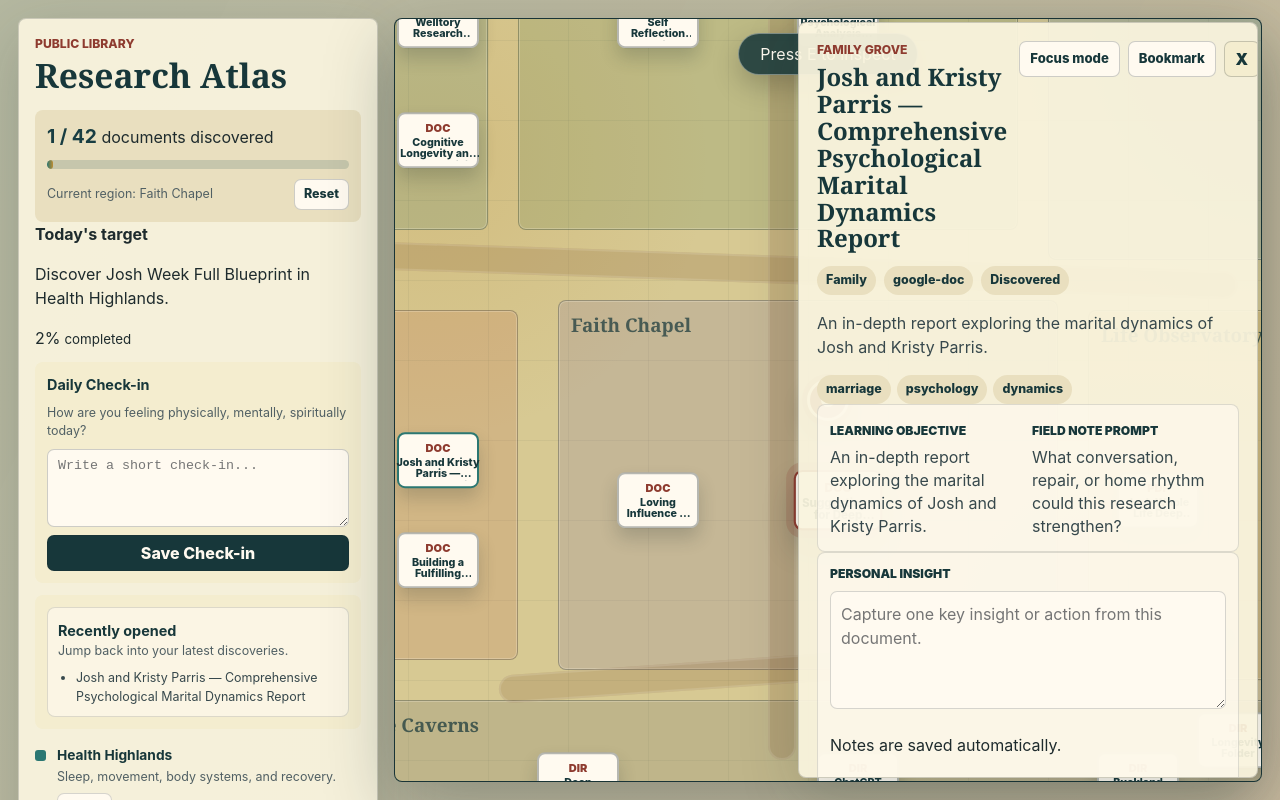
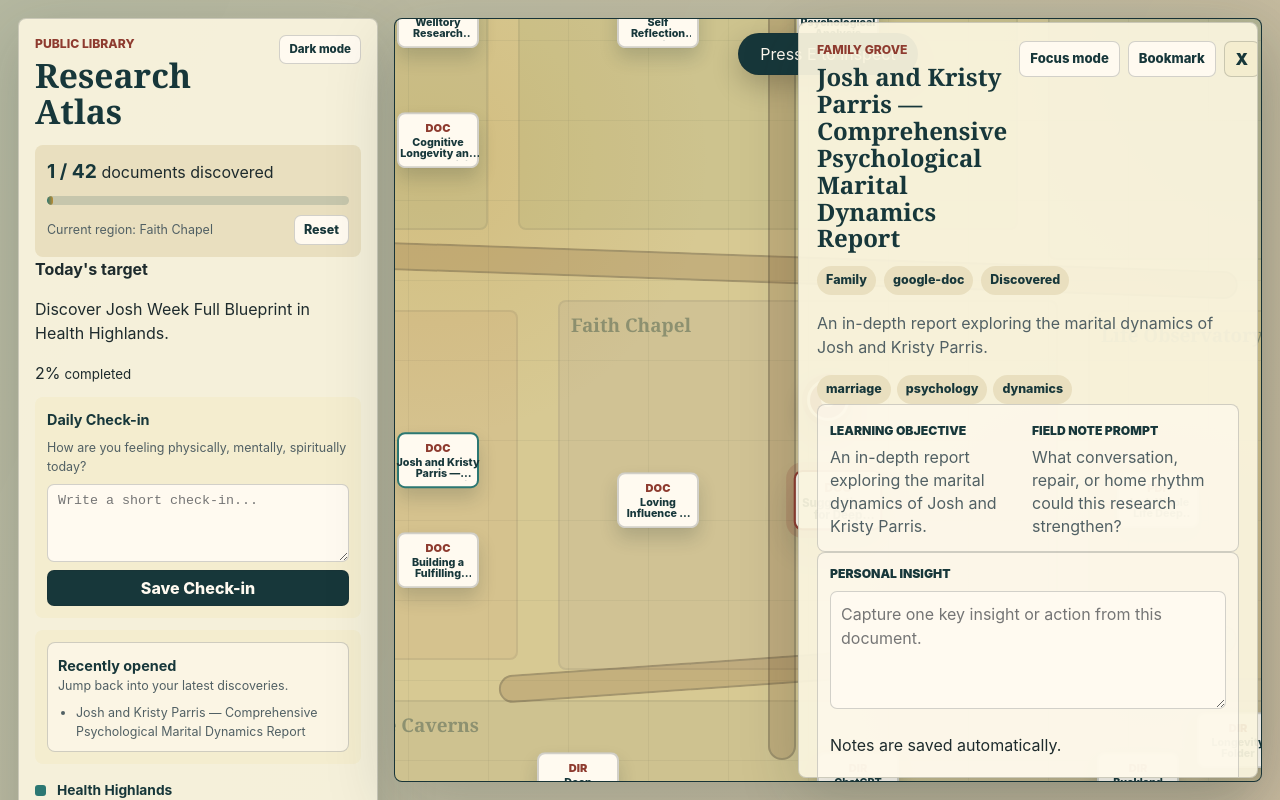
Before and after one commit to joshualparris/ResearchAtlas, a React (Vite) app: page / in a window 1280 px wide. Both pictures are taken after a click on the button 438 px from the left and 460 px from the top of the page. Shown: the top 800 px of the page. Built offline with nearby package versions, Linux system fonts and the light colour scheme.

Commit message:
feat: add light/dark mode toggle and update documentation with SWOT analysis

```diff
--- a/src/App.tsx
+++ b/src/App.tsx
@@ -18,10 +18,25 @@ const DISCOVERED_STORAGE_KEY = "research-atlas.discovered.v1";
 const BOOKMARK_STORAGE_KEY = "research-atlas.bookmarks.v1";
 const RECENT_VIEWS_STORAGE_KEY = "research-atlas.recent-views.v1";
 const CHECKIN_STORAGE_KEY = "research-atlas.checkin.v1";
+const THEME_STORAGE_KEY = "research-atlas.theme.v1";
 const REVIEW_DUE_DAYS = 7;
 const PLAYER_SPEED = 265;
 const INSPECT_DISTANCE = 105;
 const STARTING_POSITION: PlayerPosition = { x: 900, y: 600 };
+
+type ThemeMode = "light" | "dark";
+
+function loadThemeMode() {
+  try {
+    const stored = window.localStorage.getItem(THEME_STORAGE_KEY);
+    if (stored === "dark" || stored === "light") {
+      return stored as ThemeMode;
+    }
+    return window.matchMedia("(prefers-color-scheme: dark)").matches ? "dark" : "light";
+  } catch {
+    return "light" as ThemeMode;
+  }
+}
 
 type RecentView = {
   id: string;
@@ -119,6 +134,7 @@ export default function App() {
   const [player, setPlayer] = useState<PlayerPosition>(STARTING_POSITION);
   const [selectedDocument, setSelectedDocument] = useState<ResearchDocument | null>(null);
   const [focusMode, setFocusMode] = useState(false);
+  const [themeMode, setThemeMode] = useState<ThemeMode>(() => loadThemeMode());
   const [discoveredIds, setDiscoveredIds] = useState<Set<string>>(() => loadDiscoveredIds());
   const [bookmarkIds, setBookmarkIds] = useState<Set<string>>(() => loadBookmarkIds());
   const [recentViews, setRecentViews] = useState<RecentView[]>(() => loadRecentViews());
@@ -372,6 +388,19 @@ export default function App() {
     touchVectorRef.current = { x: 0, y: 0 };
   };
 
+  useEffect(() => {
+    try {
+      window.localStorage.setItem(THEME_STORAGE_KEY, themeMode);
+    } catch {
+      // ignore localStorage errors
+    }
+    document.documentElement.classList.toggle("dark", themeMode === "dark");
+  }, [themeMode]);
+
+  const toggleThemeMode = () => {
+    setThemeMode((current) => (current === "dark" ? "light" : "dark"));
+  };
+
   const jumpToRegion = (region: string) => {
     const zone = regionZones.find((item) => item.region === region);
     if (!zone) return;
@@ -537,6 +566,8 @@ export default function App() {
               currentRegion={currentRegion}
               onJumpToRegion={jumpToRegion}
               onResetProgress={resetDiscovered}
+              themeMode={themeMode}
+              onThemeToggle={toggleThemeMode}
               checkIn={checkIn}
               onCheckInChange={setCheckIn}
               onCheckInSave={() => saveCheckIn(checkIn)}
--- a/src/components/AtlasSidebar.tsx
+++ b/src/components/AtlasSidebar.tsx
@@ -23,6 +23,8 @@ type BookmarkInfo = {
   title: string;
 };
 
+type ThemeMode = "light" | "dark";
+
 type AtlasSidebarProps = {
   discoveredCount: number;
   totalCount: number;
@@ -32,6 +34,8 @@ type AtlasSidebarProps = {
   currentRegion: string;
   onJumpToRegion: (region: string) => void;
   onResetProgress: () => void;
+  themeMode: ThemeMode;
+  onThemeToggle: () => void;
   checkIn: string;
   onCheckInChange: (value: string) => void;
   onCheckInSave: () => void;
@@ -50,6 +54,8 @@ export function AtlasSidebar({
   currentRegion,
   onJumpToRegion,
   onResetProgress,
+  themeMode,
+  onThemeToggle,
   checkIn,
   onCheckInChange,
   onCheckInSave,
@@ -61,8 +67,13 @@ export function AtlasSidebar({
   return (
     <aside className="atlas-sidebar" aria-label="Research Atlas status">
       <div className="atlas-sidebar__title">
-        <p className="eyebrow">Public Library</p>
-        <h1>Research Atlas</h1>
+        <div>
+          <p className="eyebrow">Public Library</p>
+          <h1>Research Atlas</h1>
+        </div>
+        <button className="theme-toggle-button" type="button" onClick={onThemeToggle}>
+          {themeMode === "dark" ? "Light mode" : "Dark mode"}
+        </button>
       </div>
 
       <div className="progress-card" aria-label="Discovery progress">
--- a/src/styles.css
+++ b/src/styles.css
@@ -1,17 +1,54 @@
 :root {
+  --color-text: #1e2b2d;
+  --color-bg: #d8d1b3;
+  --color-bg-gradient: linear-gradient(115deg, rgba(39, 85, 87, 0.2), rgba(183, 93, 65, 0.18));
+  --color-surface: rgba(249, 244, 221, 0.94);
+  --color-surface-elevated: rgba(255, 250, 240, 0.62);
+  --color-card-bg: #e9dfbf;
+  --color-card-inner: #f4edcf;
+  --color-input-bg: #fffaf0;
+  --color-primary: #8e3b2f;
+  --color-secondary: #17373a;
+  --color-text-muted: #516064;
+  --color-border: rgba(30, 43, 45, 0.2);
+  --color-shadow: rgba(22, 42, 44, 0.18);
+  --map-bg: #d7c993;
+  --map-grid: rgba(30, 43, 45, 0.16);
+  --road-bg: rgba(126, 86, 48, 0.22);
+
   color-scheme: light;
   font-family:
     Inter, ui-sans-serif, system-ui, -apple-system, BlinkMacSystemFont, "Segoe UI",
     sans-serif;
   line-height: 1.5;
   font-weight: 400;
-  color: #1e2b2d;
-  background: #d8d1b3;
+  color: var(--color-text);
+  background: var(--color-bg);
   font-synthesis: none;
   text-rendering: optimizeLegibility;
   -webkit-font-smoothing: antialiased;
   -moz-osx-font-smoothing: grayscale;
   letter-spacing: 0;
+}
+
+:root.dark {
+  --color-text: #e0e7e8;
+  --color-bg: #1a1f20;
+  --color-bg-gradient: linear-gradient(115deg, rgba(20, 40, 42, 0.8), rgba(60, 30, 20, 0.7));
+  --color-surface: rgba(30, 40, 42, 0.94);
+  --color-surface-elevated: rgba(45, 55, 58, 0.8);
+  --color-card-bg: #2a3538;
+  --color-card-inner: #242d30;
+  --color-input-bg: #1e2527;
+  --color-primary: #b75d41;
+  --color-secondary: #4a9ba1;
+  --color-text-muted: #a1b0b4;
+  --color-border: rgba(255, 255, 255, 0.15);
+  --color-shadow: rgba(0, 0, 0, 0.4);
+  --map-bg: #1e2527;
+  --map-grid: rgba(255, 255, 255, 0.05);
+  --road-bg: rgba(255, 255, 255, 0.05);
+  color-scheme: dark;
 }
 
 * {
@@ -43,8 +80,8 @@ button {
   min-height: 100vh;
   padding: 18px;
   background:
-    linear-gradient(115deg, rgba(39, 85, 87, 0.2), rgba(183, 93, 65, 0.18)),
-    #d8d1b3;
+    var(--color-bg-gradient),
+    var(--color-bg);
 }
 
 .app-layout {
@@ -69,10 +106,10 @@ button {
 .search-panel,
 .document-panel,
 .list-view {
-  border: 1px solid rgba(30, 43, 45, 0.2);
+  border: 1px solid var(--color-border);
   border-radius: 8px;
-  background: rgba(249, 244, 221, 0.94);
-  box-shadow: 0 18px 60px rgba(22, 42, 44, 0.18);
+  background: var(--color-surface);
+  box-shadow: 0 18px 60px var(--color-shadow);
 }
 
 .atlas-sidebar,
@@ -80,17 +117,35 @@ button {
   padding: 16px;
 }
 
+.atlas-sidebar__title {
+  display: flex;
+  justify-content: space-between;
+  align-items: flex-start;
+  gap: 12px;
+}
+
 .atlas-sidebar__title h1 {
   margin: 0;
-  color: #17373a;
+  color: var(--color-secondary);
   font-family: Georgia, "Times New Roman", serif;
   font-size: 2.1rem;
   line-height: 1.05;
 }
 
+.theme-toggle-button {
+  border: 1px solid var(--color-border);
+  border-radius: 7px;
+  padding: 5px 9px;
+  color: var(--color-secondary);
+  background: var(--color-input-bg);
+  font-size: 0.72rem;
+  font-weight: 800;
+  white-space: nowrap;
+}
+
 .eyebrow {
   margin: 0 0 5px;
-  color: #8e3b2f;
+  color: var(--color-primary);
   font-size: 0.76rem;
   font-weight: 800;
   letter-spacing: 0;
@@ -101,11 +156,11 @@ button {
   margin-top: 16px;
   padding: 12px;
   border-radius: 8px;
-  background: #e9dfbf;
+  background: var(--color-card-bg);
 }
 
 .progress-card strong {
-  color: #183d42;
+  color: var(--color-secondary);
   font-size: 1.2rem;
 }
 
@@ -131,16 +186,16 @@ button {
   align-items: center;
   justify-content: space-between;
   margin-top: 10px;
-  color: #516064;
+  color: var(--color-text-muted);
   font-size: 0.78rem;
 }
 
 .progress-card__footer button {
-  border: 1px solid rgba(30, 43, 45, 0.22);
+  border: 1px solid var(--color-border);
   border-radius: 7px;
   padding: 5px 9px;
-  color: #17373a;
-  background: #fffaf0;
+  color: var(--color-secondary);
+  background: var(--color-input-bg);
   font-size: 0.78rem;
   font-weight: 800;
 }
@@ -152,38 +207,38 @@ button {
   margin-top: 12px;
   border-radius: 8px;
   padding: 12px;
-  background: #f4edcf;
+  background: var(--color-card-inner);
 }
 
 .sidebar-checkin strong,
 .suggestion-card strong {
-  color: #17373a;
+  color: var(--color-secondary);
   font-size: 0.9rem;
 }
 
 .sidebar-checkin p,
 .suggestion-card p {
   margin: 0;
-  color: #516064;
+  color: var(--color-text-muted);
   font-size: 0.78rem;
 }
 
 .sidebar-checkin textarea {
   width: 100%;
   resize: vertical;
-  border: 1px solid rgba(30, 43, 45, 0.22);
+  border: 1px solid var(--color-border);
   border-radius: 7px;
   padding: 8px 10px;
-  color: #1e2b2d;
-  background: #fffaf0;
+  color: var(--color-text);
+  background: var(--color-input-bg);
 }
 
 .sidebar-checkin button {
   min-height: 36px;
-  border: 1px solid rgba(30, 43, 45, 0.22);
+  border: 1px solid var(--color-border);
   border-radius: 7px;
-  color: #fffaf0;
-  background: #17373a;
+  color: var(--color-input-bg);
+  background: var(--color-secondary);
   font-weight: 800;
 }
 
@@ -194,10 +249,10 @@ button {
 }
 
 .suggestion-card {
-  border: 1px solid rgba(30, 43, 45, 0.14);
+  border: 1px solid var(--color-border);
   border-radius: 8px;
   padding: 10px;
-  background: rgba(255, 250, 240, 0.62);
+  background: var(--color-surface-elevated);
 }
 
 .suggestion-card + .suggestion-card {
@@ -209,14 +264,14 @@ button {
   gap: 5px;
   margin: 8px 0 0;
   padding-left: 18px;
-  color: #37484c;
+  color: var(--color-text-muted);
   font-size: 0.78rem;
 }
 
 .suggestion-card button {
   border: 0;
   padding: 0;
-  color: #17373a;
+  color: var(--color-secondary);
   text-align: left;
   text-decoration: underline;
   text-underline-offset: 2px;
@@ -272,24 +327,24 @@ button {
 
 .region-legend strong {
   display: block;
-  color: #17373a;
+  color: var(--color-secondary);
   font-size: 0.86rem;
 }
 
 .region-legend p {
   margin: 2px 0 0;
-  color: #516064;
+  color: var(--color-text-muted);
   font-size: 0.78rem;
 }
 
 .region-legend button {
   min-height: 30px;
   margin-top: 6px;
-  border: 1px solid rgba(30, 43, 45, 0.18);
+  border: 1px solid var(--color-border);
   border-radius: 7px;
   padding: 4px 8px;
-  color: #17373a;
-  background: #fffaf0;
+  color: var(--color-secondary);
+  background: var(--color-input-bg);
   font-size: 0.76rem;
   font-weight: 800;
 }
@@ -306,10 +361,10 @@ button {
 .primary-button,
 .icon-button,
 .touch-controls button {
-  border: 1px solid rgba(30, 43, 45, 0.22);
+  border: 1px solid var(--color-border);
   border-radius: 7px;
-  color: #17373a;
-  background: #f4edcf;
+  color: var(--color-secondary);
+  background: var(--color-card-inner);
 }
 
 .view-toggle button,
@@ -322,27 +377,27 @@ button {
 .view-toggle button.is-active,
 .category-filter button.is-active,
 .list-card__actions button.is-saved {
-  color: #fffaf0;
-  border-color: #17373a;
-  background: #17373a;
+  color: var(--color-input-bg);
+  border-color: var(--color-secondary);
+  background: var(--color-secondary);
 }
 
 .search-panel__field {
   display: grid;
   gap: 6px;
   margin-top: 14px;
-  color: #17373a;
+  color: var(--color-secondary);
   font-weight: 800;
 }
 
 .search-panel__field input {
   width: 100%;
   min-height: 42px;
-  border: 1px solid rgba(30, 43, 45, 0.25);
+  border: 1px solid var(--color-border);
   border-radius: 7px;
   padding: 9px 11px;
-  color: #1e2b2d;
-  background: #fffaf0;
+  color: var(--color-text);
+  background: var(--color-input-bg);
 }
 
 .category-filter {
@@ -362,22 +417,22 @@ button {
   display: flex;
   align-items: center;
   justify-content: space-between;
-  color: #17373a;
+  color: var(--color-secondary);
 }
 
 .trail-filter button {
-  border: 1px solid rgba(30, 43, 45, 0.18);
+  border: 1px solid var(--color-border);
   border-radius: 7px;
   padding: 8px 10px;
-  color: #17373a;
+  color: var(--color-secondary);
   text-align: left;
-  background: #fffaf0;
+  background: var(--color-input-bg);
 }
 
 .trail-filter button.is-active {
-  color: #fffaf0;
-  border-color: #17373a;
-  background: #17373a;
+  color: var(--color-input-bg);
+  border-color: var(--color-secondary);
+  background: var(--color-secondary);
 }
 
 .trail-filter span,
@@ -394,7 +449,7 @@ button {
 
 .search-panel__count {
   margin: 12px 0 0;
-  color: #516064;
+  color: var(--color-text-muted);
   font-size: 0.86rem;
 }
 
@@ -403,10 +458,10 @@ button {
   height: calc(100vh - 36px);
   min-height: 620px;
   overflow: hidden;
-  border: 1px solid rgba(30, 43, 45, 0.28);
+  border: 1px solid var(--color-border);
   border-radius: 8px;
-  background: #17373a;
-  box-shadow: 0 24px 70px rgba(22, 42, 44, 0.3);
+  background: var(--color-secondary);
+  box-shadow: 0 24px 70px var(--color-shadow);
 }
 
 .map-prompt {
@@ -417,11 +472,11 @@ button {
   transform: translateX(-50%);
   min-width: 180px;
   padding: 8px 12px;
-  border: 1px solid rgba(255, 250, 240, 0.4);
+  border: 1px solid var(--color-border);
   border-radius: 999px;
-  color: #fffaf0;
+  color: var(--color-input-bg);
   text-align: center;
-  background: rgba(23, 55, 58, 0.86);
+  background: var(--color-secondary);
   box-shadow: 0 10px 28px rgba(0, 0, 0, 0.22);
 }
 
@@ -440,7 +495,7 @@ button {
     radial-gradient(circle at 28% 30%, rgba(191, 141, 50, 0.2), transparent 18%),
     radial-gradient(circle at 75% 20%, rgba(47, 103, 148, 0.18), transparent 20%),
     radial-gradient(circle at 68% 72%, rgba(111, 94, 168, 0.18), transparent 22%),
-    #d7c993;
+    var(--map-bg);
 }
 
 .map-grid {
@@ -448,24 +503,25 @@ button {
   inset: 0;
   opacity: 0.32;
   background-image:
-    linear-gradient(rgba(30, 43, 45, 0.16) 1px, transparent 1px),
-    linear-gradient(90deg, rgba(30, 43, 45, 0.16) 1px, transparent 1px);
+    linear-gradient(var(--map-grid) 1px, transparent 1px),
+    linear-gradient(90deg, var(--map-grid) 1px, transparent 1px);
   background-size: 80px 80px;
 }
 
 .region-zone {
   position: absolute;
-  border: 1px solid rgba(30, 43, 45, 0.28);
+  border: 1px solid var(--color-border);
   border-radius: 8px;
-  background: rgba(244, 237, 207, 0.38);
-  box-shadow: inset 0 0 0 1px rgba(255, 250, 240, 0.22);
+  background: var(--color-card-inner);
+  opacity: 0.38;
+  box-shadow: inset 0 0 0 1px var(--color-border);
 }
 
 .region-zone span {
   position: absolute;
   top: 10px;
   left: 12px;
-  color: rgba(23, 55, 58, 0.72);
+  color: var(--color-secondary);
   font-family: Georgia, "Times New Roman", serif;
   font-size: 1.18rem;
   font-weight: 800;
@@ -503,8 +559,8 @@ button {
   position: absolute;
   height: 28px;
   border-radius: 999px;
-  background: rgba(126, 86, 48, 0.22);
-  box-shadow: inset 0 0 0 2px rgba(255, 250, 240, 0.12);
+  background: var(--road-bg);
+  box-shadow: inset 0 0 0 2px var(--color-border);
 }
 
 .atlas-road--one {
@@ -535,8 +591,8 @@ button {
   height: 42px;
   border-radius: 50%;
   transform: translate(-50%, -50%);
-  border: 3px solid #fffaf0;
-  background: #8e3b2f;
+  border: 3px solid var(--color-input-bg);
+  background: var(--color-primary);
   box-shadow:
     0 0 0 5px rgba(142, 59, 47, 0.28),
     0 12px 24px rgba(0, 0, 0, 0.28);
@@ -547,7 +603,7 @@ button {
   height: 14px;
   margin: 11px auto 0;
   border-radius: 50%;
-  background: #fffaf0;
+  background: var(--color-input-bg);
 }
 
 .document-object {
@@ -559,12 +615,12 @@ button {
   min-height: 54px;
   padding: 6px;
   transform: translate(-50%, -50%);
-  border: 2px solid rgba(30, 43, 45, 0.32);
+  border: 2px solid var(--color-border);
   border-radius: 8px;
-  color: #17373a;
+  color: var(--color-secondary);
   text-align: center;
-  background: #fffaf0;
-  box-shadow: 0 10px 18px rgba(30, 43, 45, 0.2);
+  background: var(--color-input-bg);
+  box-shadow: 0 10px 18px var(--color-shadow);
   transition:
     transform 120ms ease,
     box-shadow 120ms ease,
@@ -574,8 +630,8 @@ button {
 .document-object:hover,
 .document-object--near {
   transform: translate(-50%, -50%) scale(1.08);
-  border-color: #8e3b2f;
-  box-shadow: 0 0 0 7px rgba(142, 59, 47, 0.18), 0 15px 28px rgba(30, 43, 45, 0.26);
+  border-color: var(--color-primary);
+  box-shadow: 0 0 0 7px rgba(142, 59, 47, 0.18), 0 15px 28px var(--color-shadow);
 }
 
 .document-object--discovered {
@@ -584,7 +640,7 @@ button {
 
 .document-object__type {
   display: block;
-  color: #8e3b2f;
+  color: var(--color-primary);
   font-size: 0.69rem;
   font-weight: 900;
 }
@@ -592,7 +648,7 @@ button {
 .document-object__title {
   display: -webkit-box;
   overflow: hidden;
-  color: #17373a;
+  color: var(--color-secondary);
   font-size: 0.67rem;
   font-weight: 800;
   line-height: 1.08;
@@ -641,7 +697,7 @@ button {
 .document-panel h2,
 .list-card h2 {
   margin: 0;
-  color: #17373a;
+  color: var(--color-secondary);
   font-family: Georgia, "Times New Roman", serif;
   line-height: 1.12;
 }
@@ -655,11 +711,11 @@ button {
 
 .secondary-button {
   min-height: 36px;
-  border: 1px solid rgba(30, 43, 45, 0.22);
+  border: 1px solid var(--color-border);
   border-radius: 7px;
   padding: 6px 10px;
-  color: #17373a;
-  background: #fffaf0;
+  color: var(--color-secondary);
+  background: var(--color-input-bg);
   font-size: 0.82rem;
   font-weight: 800;
 }
@@ -679,24 +735,24 @@ button {
   min-height: 28px;
   border-radius: 999px;
   padding: 5px 9px;
-  color: #17373a;
-  background: #e9dfbf;
+  color: var(--color-secondary);
+  background: var(--color-card-bg);
   font-size: 0.78rem;
   font-weight: 800;
 }
 
 .document-panel__summary {
-  color: #37484c;
+  color: var(--color-text-muted);
 }
 
 .document-panel__goal,
 .document-panel__note {
   display: grid;
   gap: 8px;
-  border: 1px solid rgba(30, 43, 45, 0.14);
+  border: 1px solid var(--color-border);
   border-radius: 8px;
   padding: 12px;
-  background: rgba(255, 250, 240, 0.62);
+  background: var(--color-surface-elevated);
 }
 
 .document-panel__goal {
@@ -705,7 +761,7 @@ button {
 
 .document-panel__goal strong,
 .document-panel__note label {
-  color: #17373a;
+  color: var(--color-secondary);
   font-size: 0.76rem;
   font-weight: 900;
   text-transform: uppercase;
@@ -713,23 +769,23 @@ button {
 
 .document-panel__goal p {
   margin: 5px 0 0;
-  color: #37484c;
+  color: var(--color-text-muted);
   line-height: 1.45;
 }
 
 .document-panel__note textarea {
   min-height: 92px;
   resize: vertical;
-  border: 1px solid rgba(30, 43, 45, 0.18);
+  border: 1px solid var(--color-border);
   border-radius: 7px;
   padding: 10px;
-  color: #17373a;
-  background: #fffaf0;
+  color: var(--color-text);
+  background: var(--color-input-bg);
   font: inherit;
 }
 
 .document-panel__note textarea:focus {
-  outline: 2px solid rgba(142, 59, 47, 0.28);
+  outline: 2px solid var(--color-primary);
   outline-offset: 2px;
 }
 
@@ -746,9 +802,9 @@ button {
   width: 100%;
   min-height: 44px;
   margin-top: 16px;
-  color: #fffaf0;
+  color: var(--color-input-bg);
   text-decoration: none;
-  background: #8e3b2f;
+  background: var(--color-primary);
 }
 
 .related-documents {
@@ -759,24 +815,24 @@ button {
 
 .related-documents h3 {
   margin: 0;
-  color: #17373a;
+  color: var(--color-secondary);
   font-size: 0.92rem;
 }
 
 .related-documents button {
-  border: 1px solid rgba(30, 43, 45, 0.18);
+  border: 1px solid var(--color-border);
   border-radius: 7px;
   padding: 8px 10px;
-  color: #17373a;
+  color: var(--color-secondary);
   text-align: left;
-  background: #fffaf0;
+  background: var(--color-input-bg);
 }
 
 .missing-link {
   margin: 16px 0 0;
   border-radius: 7px;
   padding: 11px 12px;
-  color: #8e3b2f;
+  color: var(--color-primary);
   background: #f1d8ca;
   font-weight: 800;
 }
@@ -793,15 +849,15 @@ button {
   display: grid;
   grid-template-columns: minmax(0, 1fr) auto;
   gap: 16px;
-  border: 1px solid rgba(30, 43, 45, 0.14);
+  border: 1px solid var(--color-border);
   border-radius: 8px;
   padding: 14px;
-  background: rgba(255, 250, 240, 0.72);
+  background: var(--color-surface-elevated);
 }
 
 .list-card p {
   margin: 8px 0 10px;
-  color: #37484c;
+  color: var(--color-text-muted);
 }
 
 .list-card__actions {
@@ -815,7 +871,7 @@ button {
 .empty-state {
   margin: 0;
   padding: 24px;
-  color: #516064;
+  color: var(--color-text-muted);
   text-align: center;
 }
 
@@ -834,8 +890,9 @@ button {
   min-width: 48px;
   min-height: 48px;
   font-weight: 900;
-  color: #fffaf0;
-  background: rgba(23, 55, 58, 0.9);
+  color: var(--color-input-bg);
+  background: var(--color-secondary);
+  opacity: 0.9;
 }
 
 .touch-controls__button--up {
```
Also changed, not shown: 2 other files (tests, documents, lock files or other folders).
